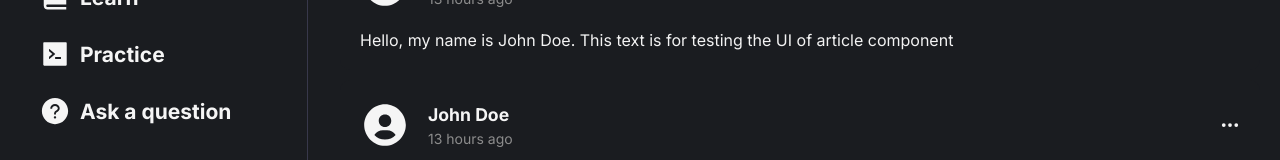
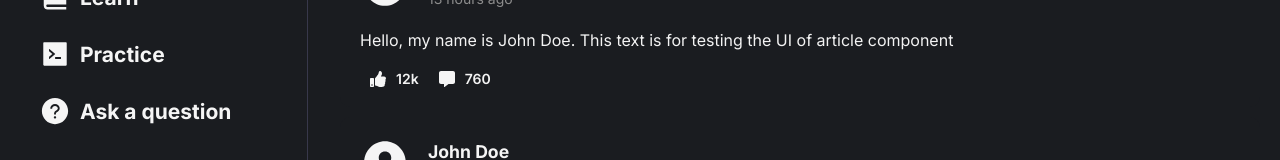
Before and after one commit to whicencer/devmate, a React (Vite) app: page /feed in a window 1280 px wide. Shown: the part 164-324 px from the top of the page. Built offline with nearby package versions, Linux system fonts and the light colour scheme.

Commit message:
feat: add interaction section to article

```diff
--- a/src/pages/Feed/components/FeedArticle/FeedArticle.tsx
+++ b/src/pages/Feed/components/FeedArticle/FeedArticle.tsx
@@ -1,7 +1,9 @@
 import { useState } from 'react';
-import styles from './styles.module.scss';
 import { BsThreeDots } from 'react-icons/bs';
 import { BiSolidUserCircle } from 'react-icons/bi';
+import { FaThumbsUp, FaCommentAlt } from 'react-icons/fa';
+
+import styles from './styles.module.scss';
 import { IArticle } from '../../../../app/typings/IArticle';
 import { DetailImage } from '../../../../shared/ui/DetailImage/DetailImage';
 
@@ -36,6 +38,16 @@ export const FeedArticle = ({ textContent, mediaContent }: IArticle) => {
             : null
           }
         </div>
+        <div className={styles.interaction}>
+          <span>
+            <FaThumbsUp />
+            <p>12k</p>
+          </span>
+          <span>
+            <FaCommentAlt />
+            <p>760</p>
+          </span>
+        </div>
     </div>
   );
 };
--- a/src/pages/Feed/components/FeedArticle/styles.module.scss
+++ b/src/pages/Feed/components/FeedArticle/styles.module.scss
@@ -47,3 +47,22 @@
         cursor: pointer;
     }
 }
+
+.interaction {
+    display: flex;
+    align-items: center;
+    margin-top: 20px;
+
+    span {
+        display: flex;
+        align-items: center;
+        margin: 0 10px;
+        cursor: pointer;
+
+        p {
+            margin-left: 10px;
+            font-weight: 600;
+            font-size: 14px;
+        }
+    }
+}
```
Also changed, not shown: src/app/typings/IAuthor.ts (added, +8 -0 lines), src/pages/Feed/components/FeedArticle/ArticleHeader.tsx (added, +22 -0 lines).
